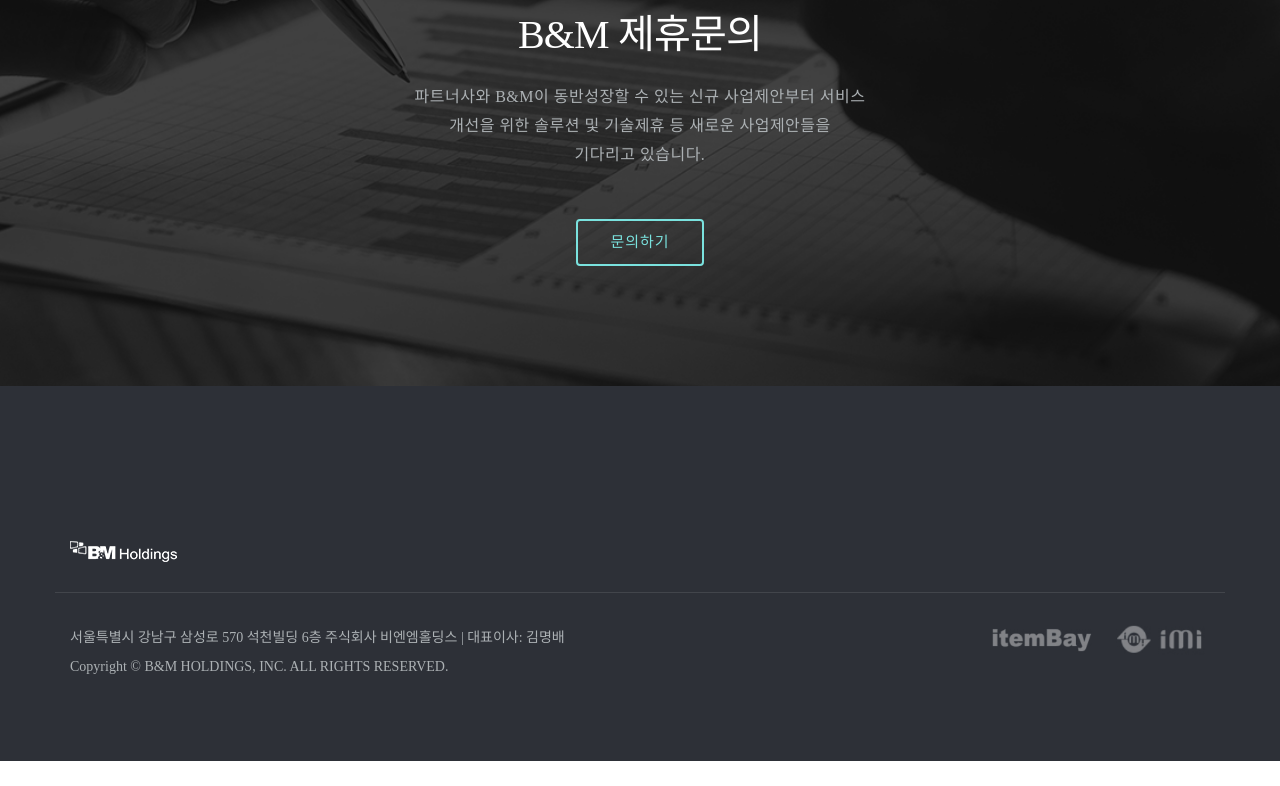
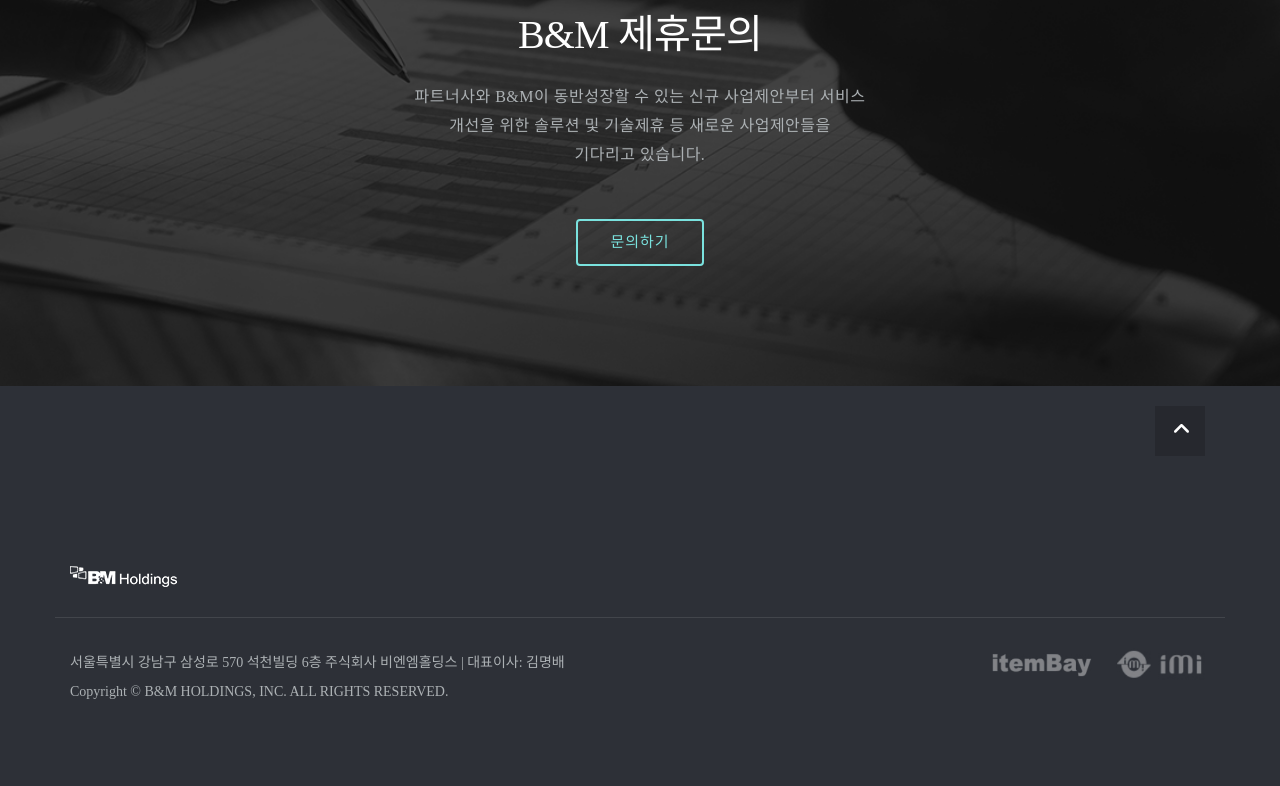
Before and after one commit to hjn-pakr/bnmholdings, a plain HTML site: page index.html in a window 1280 px wide. Shown: the part 2659-3445 px from the top of the page. Before the commit the page ends 3420 px from the top, so only its background shows below. Drawn offline with Linux system fonts and the light colour scheme; a web font is replaced by a local one.

```diff
--- a/assets/css/styles.css
+++ b/assets/css/styles.css
@@ -1040,14 +1040,16 @@
 To top
 ========================================================================== */
 .to-top {
-  height: 60px;
-  background-color: #495061;
+  height: 70px;
+  background-color: #2d3037;
 }
 .to-top .to-top-wrap {
-  height: 60px;
-  width: 60px;
+  height: 50px;
+  width: 50px;
+  line-height: 51px;
   position: absolute;
-  right: 0;
+  top: 20px;
+  right: 20px;
   text-align: center;
 }
 .to-top .to-top-wrap a {
@@ -1055,7 +1057,10 @@
   width: 100%;
   height: 100%;
   color: #fff;
+  font-size: 20px;
   background-color: rgba(0, 0, 0, 0.15);
+  /* border-radius: 50%; */
+  padding: 0 0 0 2px;
 }
 .to-top .to-top-wrap a:hover,
 .to-top .to-top-wrap a:focus {
@@ -1077,7 +1082,7 @@
   position: relative;
 }
 .footer-padding {
-  padding: 125px 0 50px 0;
+  padding: 80px 0 50px 0;
 }
 .footer-bg {
   background-color: #2d3037;
@@ -1174,7 +1179,7 @@
 }
 
 .modal-popup .desc {
-  padding: 20px 20px 40px 20px;
+  padding: 20px 0 40px 0;
   font-size: 18px;
   font-weight: 600;
 }
--- a/index.html
+++ b/index.html
@@ -257,17 +257,16 @@
         </div>
       </section>
 
-      <div class="modal fade" id="modal1" tabindex="-1" role="dialog" aria-labelledby="myModalLabel" aria-hidden="true">
-          <div class="modal-dialog">
-            <div class="modal-content modal-popup">
-              <a href="#" class="close-link"><i class="fas fa-times"></i></a>
-              <h3 class="white">제안 및 제휴 문의</h3>
-              <div class="desc">contact@bnmholdings.com</div>
-              <button type="submit" class="btn btn-submit">주소 복사</button>
-              <button type="submit" class="btn btn-submit mailto">메일 쓰기</button>
-            </div>
+      <section class="to-top">
+          <div class="container">
+              <div class="row">
+                  <div class="to-top-wrap">
+                      <a href="#top" class="top"><i class="fa fa-angle-up"></i></a>
+                  </div>
+              </div>
           </div>
-        </div>
+      </section>
+
 
     <footer class="footer-padding footer-bg">
       <div class="container">
@@ -293,6 +292,20 @@
         </div>
       </div>
     </footer>
+
+
+    <div class="modal fade" id="modal1" tabindex="-1" role="dialog" aria-labelledby="myModalLabel" aria-hidden="true">
+        <div class="modal-dialog">
+          <div class="modal-content modal-popup">
+            <a href="#" class="close-link"><i class="fas fa-times"></i></a>
+            <h3 class="white">제안 및 제휴 문의</h3>
+            <div class="desc">contact@bnmholdings.com</div>
+            <button type="submit" class="btn btn-submit">주소 복사</button>
+            <button type="submit" class="btn btn-submit mailto">메일 쓰기</button>
+          </div>
+        </div>
+      </div>
+
     <script src="assets/js/jquery-1.11.2.min.js"></script>
     <script src="assets/js/bootstrap.min.js"></script>
     <script src="assets/js/waypoints.min.js"></script>
```
Also changed, not shown: apple-touch-icon.png, favicon-16x16.png, favicon-32x32.png, favicon.ico.
